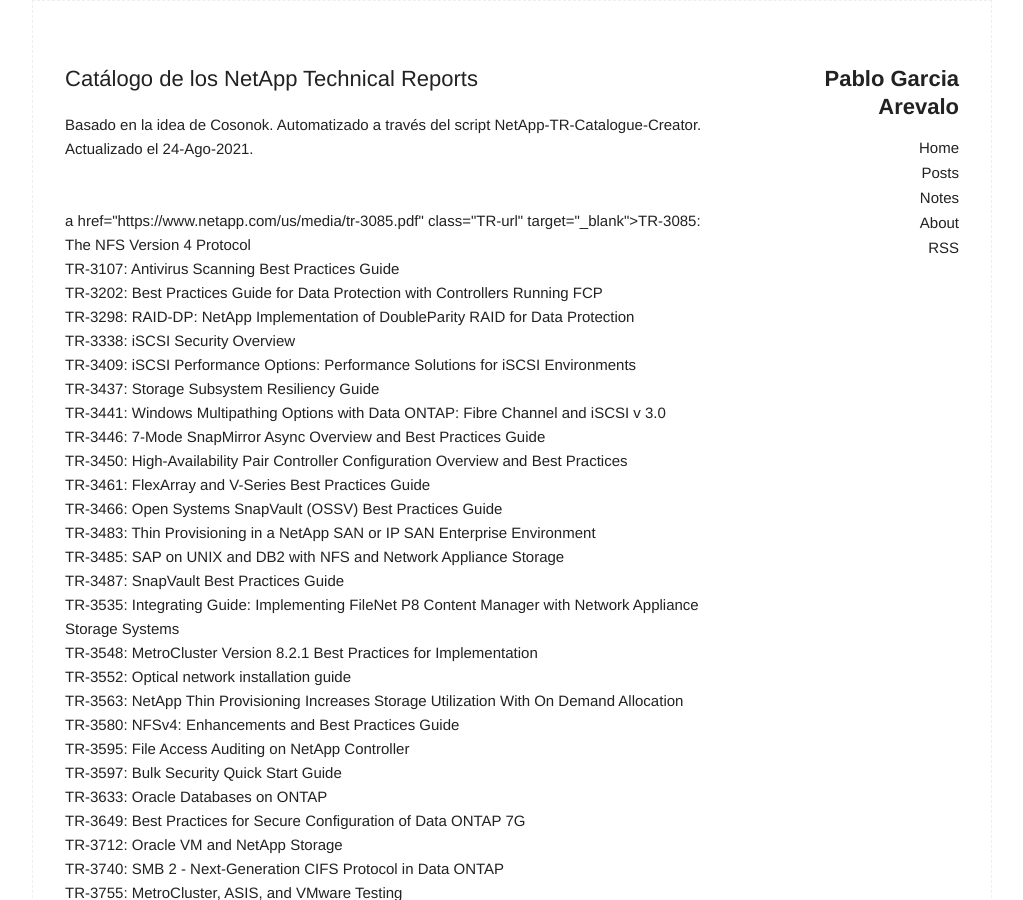
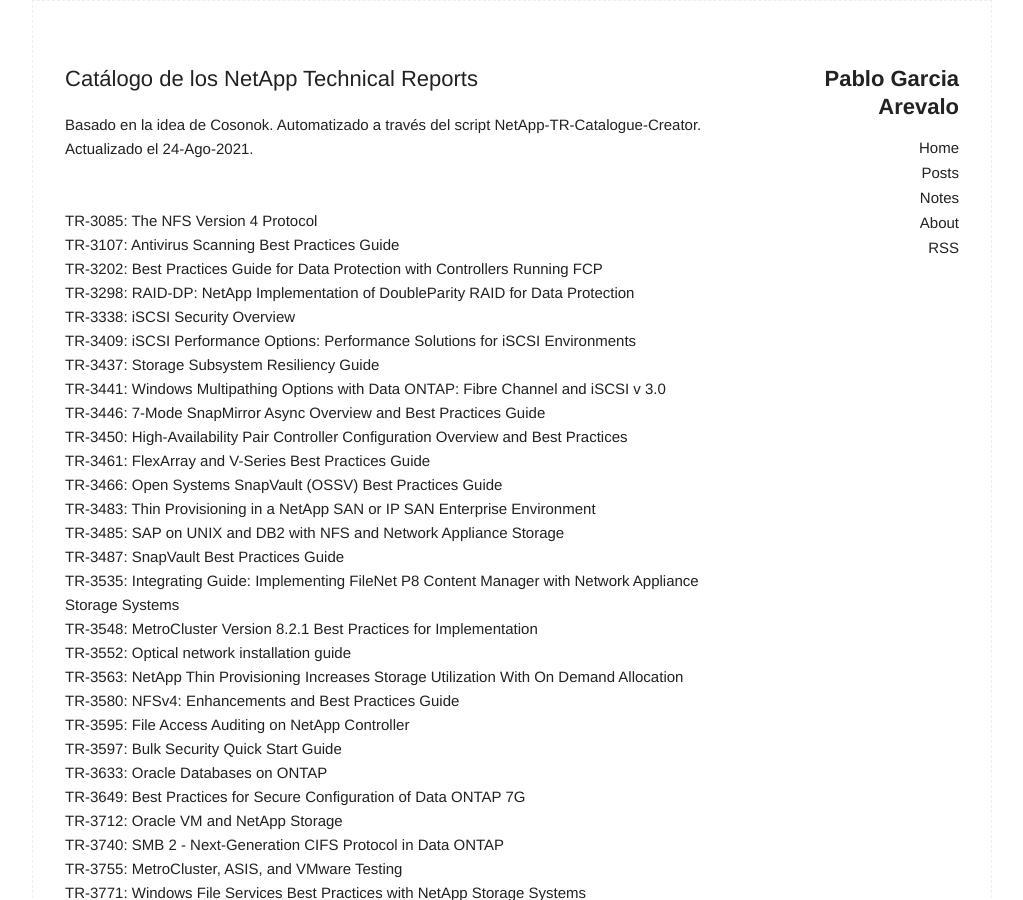
Before and after one commit to pablogarciaarevalo/pablogarciaarevalo.github.io, a Jekyll site: the page built from NetApp_TR_Catalogue.html, in a window 1280 px wide and 900 px high. Shown: the whole window, without its empty margins (128-1151 px from the left). Built offline with Jekyll 4.4.1, drawn with Linux system fonts in a browser that asks for light colours.

Commit message:
Update NetApp_TR_Catalogue.html

```diff
--- a/NetApp_TR_Catalogue.html
+++ b/NetApp_TR_Catalogue.html
@@ -14,7 +14,7 @@
 <br />
 <br />
 
-a href="https://www.netapp.com/us/media/tr-3085.pdf" class="TR-url" target="_blank">TR-3085: The NFS Version 4 Protocol</a><br />
+<a href="https://www.netapp.com/us/media/tr-3085.pdf" class="TR-url" target="_blank">TR-3085: The NFS Version 4 Protocol</a><br />
 <a href="https://www.netapp.com/us/media/tr-3107.pdf" class="TR-url" target="_blank">TR-3107: Antivirus Scanning Best Practices Guide</a><br />
 <a href="https://www.netapp.com/us/media/tr-3202.pdf" class="TR-url" target="_blank">TR-3202: Best Practices Guide for Data Protection with Controllers Running FCP</a><br />
 <a href="https://www.netapp.com/us/media/tr-3298.pdf" class="TR-url" target="_blank">TR-3298: RAID-DP: NetApp Implementation of DoubleParity RAID for Data Protection</a><br />
```
